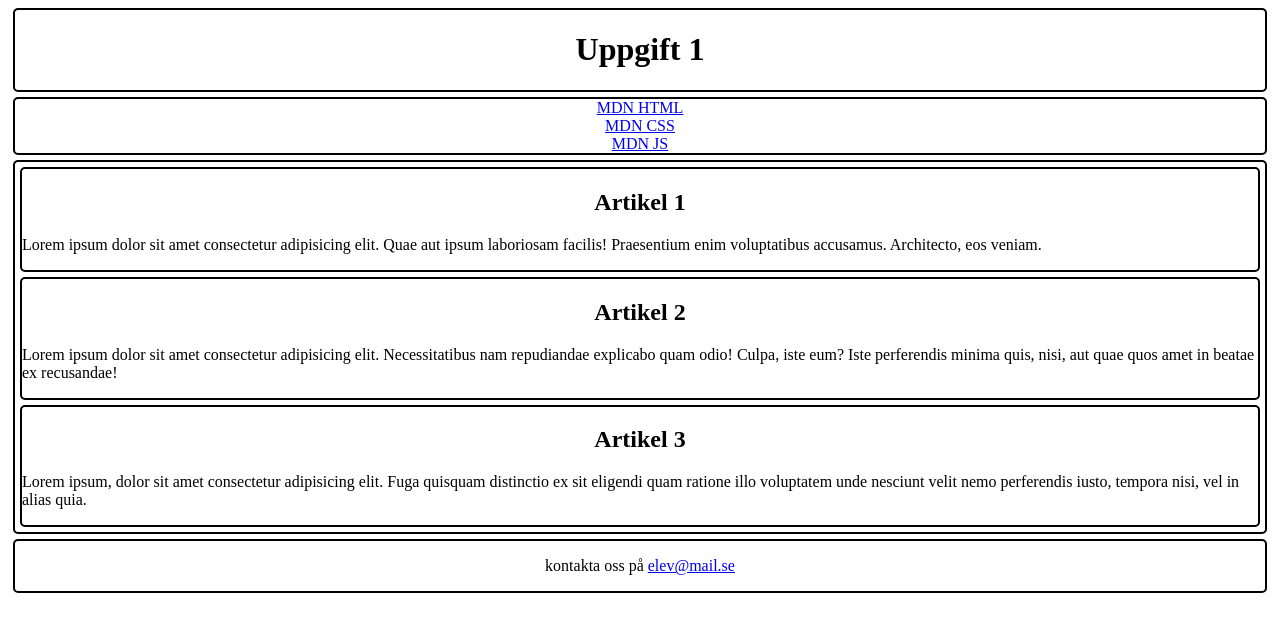
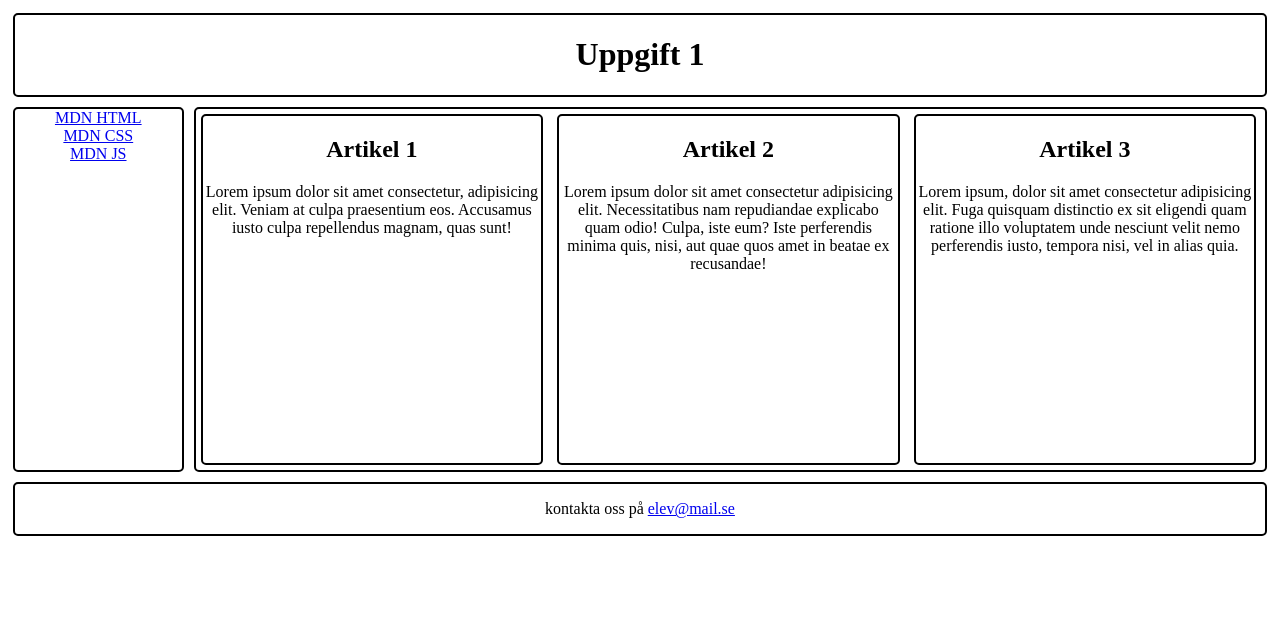
Before and after one commit to Tia-Hedlund/lek-9-uppgift-1---RWD, a plain HTML site: page index.html in a window 1280 px wide. Drawn offline with Linux system fonts and the light colour scheme.

Commit message:
anpassad för datorn

```diff
--- a/index.html
+++ b/index.html
@@ -16,7 +16,7 @@
     <main>
         <article>
             <h2>Artikel 1</h2>
-            <p>Lorem ipsum dolor sit amet consectetur adipisicing elit. Quae aut ipsum laboriosam facilis! Praesentium enim voluptatibus accusamus. Architecto, eos veniam.</p>
+            <p>Lorem ipsum dolor sit amet consectetur, adipisicing elit. Veniam at culpa praesentium eos. Accusamus iusto culpa repellendus magnam, quas sunt!</p>
         </article>
         <article>
             <h2>Artikel 2</h2>
--- a/style.css
+++ b/style.css
@@ -4,13 +4,16 @@ header, nav, main, article, footer{
     margin: 5px;
 }
 
+main article{
+    max-width: 95%;
+}
 nav{
     display: flex;
     flex-direction: column;
     text-align: center;
 }
 
-h1, h2, footer{
+h1, h2, footer, article{
     text-align: center;
 }
 
@@ -42,3 +45,34 @@ h1, h2, footer{
         grid-row: 4/5;
     }
 }
+
+/* Desktop Styles */
+@media only screen and (min-width: 1008px) {
+    body {
+    display:grid;
+    grid-template-columns: 1fr 2fr 2fr 2fr;
+    grid-template-rows: 1fr 3fr 1fr;
+    }
+
+    header{
+        grid-column: 1/7;
+        grid-row: 1/2;
+    }
+
+    nav{
+        grid-column: 1/2;
+        grid-row: 2/4;
+    }
+
+    main{
+        grid-column: 2/7;
+        grid-row: 2/4;
+        display: grid;
+        grid-template-columns: 1fr 1fr 1fr;
+    }
+
+    footer{
+        grid-column: 1/7;
+        grid-row: 4/5;
+    }
+}
```
